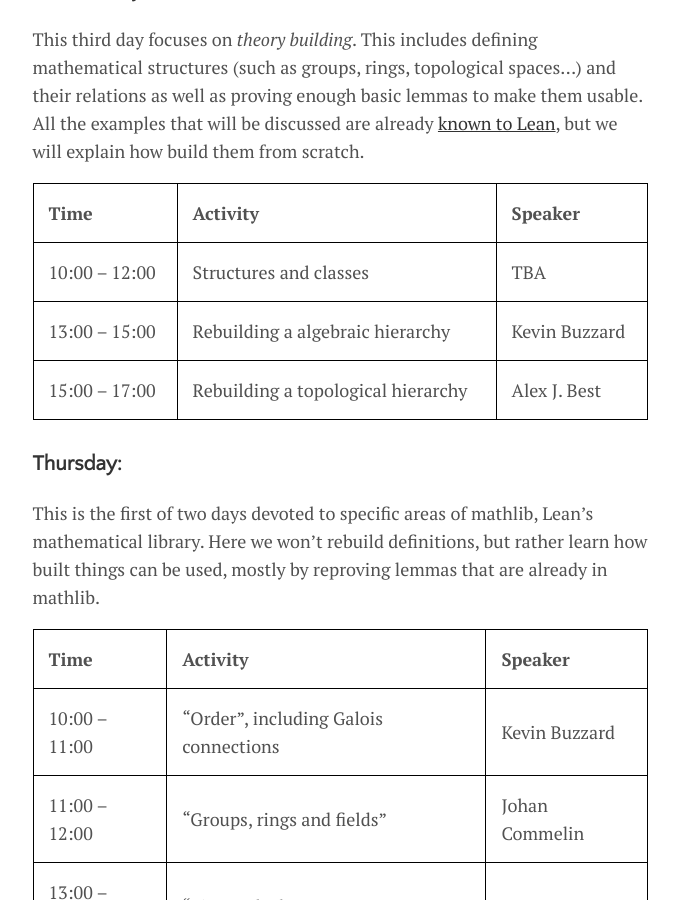
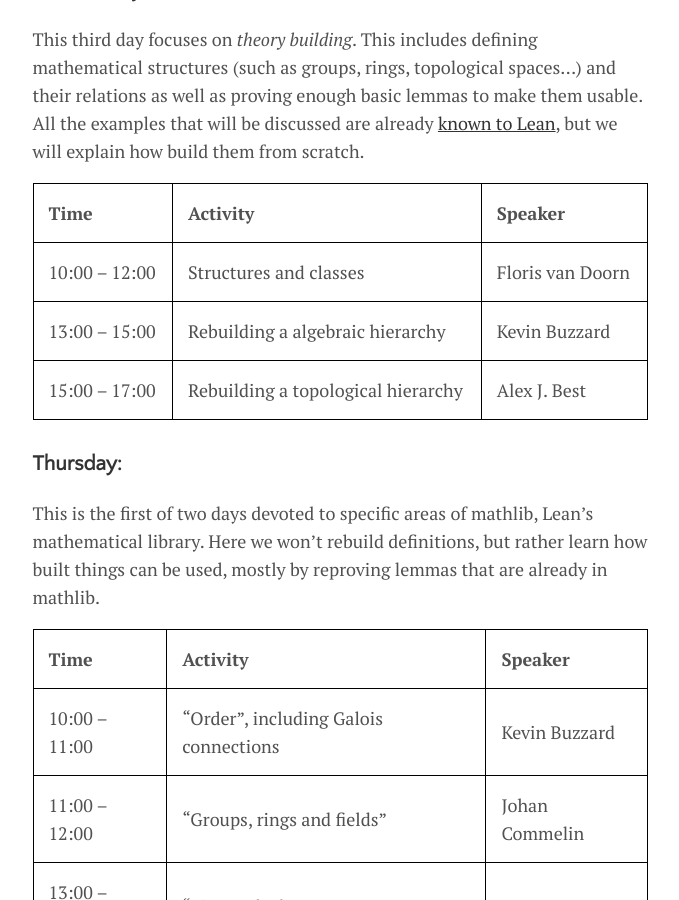
Before and after one commit to leanprover-community/lftcm2020, a Jekyll site: the page built from schedule.md, in a window 1280 px wide and 900 px high, scrolled down 1987 px. Shown: the whole window, without its empty margins (300-979 px from the left). Built offline with Jekyll 4.4.1, drawn with Linux system fonts in a browser that asks for light colours.

Commit message:
Complete schedule

```diff
--- a/schedule.md
+++ b/schedule.md
@@ -68,7 +68,7 @@ but we will explain how build them from scratch.
 
 Time | Activity | Speaker
 ---- | -------- | -------
-10:00 -- 12:00 | Structures and classes               | TBA
+10:00 -- 12:00 | Structures and classes               | Floris van Doorn
 13:00 -- 15:00 | Rebuilding a algebraic hierarchy     | Kevin Buzzard
 15:00 -- 17:00 | Rebuilding a topological hierarchy   | Alex J. Best
 
```
